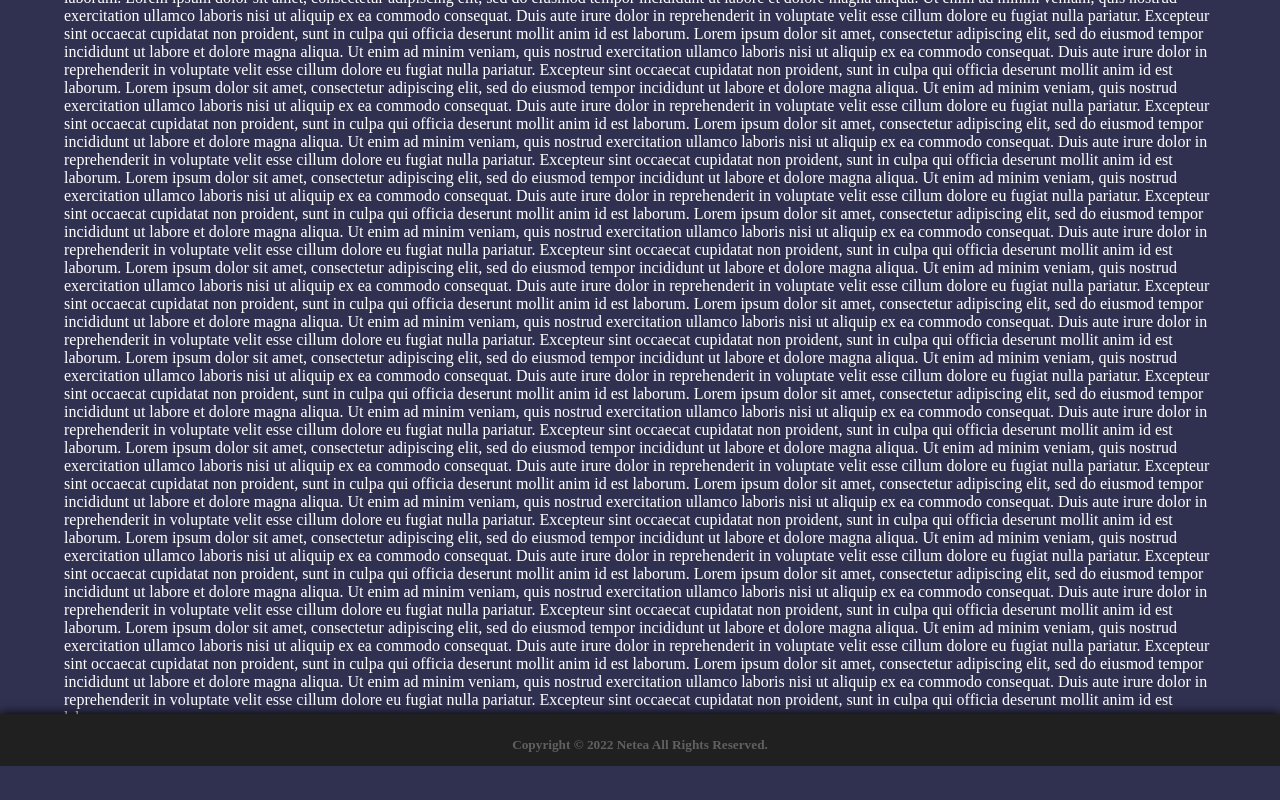
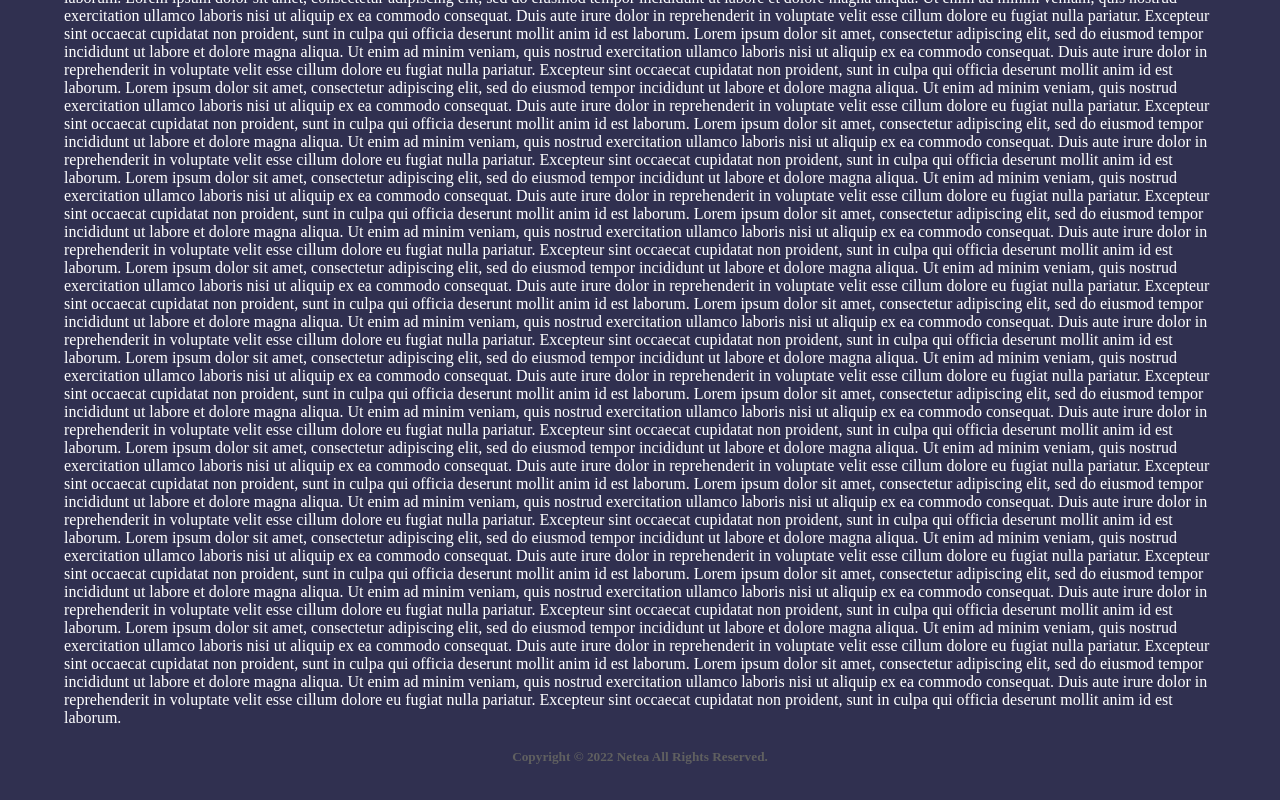
Before and after one commit to Crenchant-Develop/Chronica-Web, a React (Create React App) app: page /login in a window 1280 px wide. Shown: the part 3662-4462 px from the top of the page. Before the commit the page ends 4428 px from the top, so only its background shows below. Built offline with nearby package versions, Linux system fonts and the light colour scheme; a web font is replaced by a local one.

Commit message:
일단 커밋

```diff
--- a/src/App.jsx
+++ b/src/App.jsx
@@ -3,38 +3,33 @@ import React from "react";
 import { Routes, Route } from "react-router-dom";
 
 //Pages
-import { Config } from './components/GetUser';
-import Header from './components/Header';
-
-import Lorem from './components/Lorem';
-import Footer from './components/Footer';
-
+import Inventory from './pages/Inventory';
 import Main from './pages/Main';
 import Login from './pages/Login';
-import { TestButton, Inventory } from './pages/Inventory';
+
+//components
+import Header from './components/Header';
+import Section from './components/Section';
+import Footer from './components/Footer';
+import { Config } from './components/GetUser';
 
 //Assets
 import './App.scss'; /* ◀ "CSS to SCSS" be has been converted. For SASS! */
+
 
 class App extends React.Component {
   render() {
     return (
       <div className="App" id="wrapper">
-          <Header />
+        <Header />
+        <Section>
           <Routes>
-            <Route path="/" element={<Main/>} />
+            <Route path="/" element={<Main />} />
             <Route path="/login" element={<Login authURL={Config.authURL} />} />
-            <Route path="/inventory" element={<TestButton />} />
+            <Route path="/inventory" element={<Inventory />} />
           </Routes >
-        <div className="section">
-          <Lorem />
-          <Routes>
-            <Route path="/inventory" element={<Inventory />} />
-          </Routes>
-        </div>
-        <div className="container">
-          <Footer />
-        </div>
+        </Section>
+        <Footer className="container"/>
       </div >
     );
   }
--- a/src/App.scss
+++ b/src/App.scss
@@ -77,11 +77,14 @@ nav {
   }
 
   .footer {
+    position: absolute;
+    bottom: 0;
     width: 100%;
     height: 3vw;
-    bottom: 0;
-    position: absolute;
-    color: #606060;
+
+    .context{
+      color: #606060;
+    }
   }
 
   .logo {
--- a/src/components/Footer.js
+++ b/src/components/Footer.js
@@ -1,9 +1,13 @@
 import React from "react";
 
-export default function Footer() {
+export default function Footer(props) {
   return (
-    <footer className="footer container context">
-      <h5>Copyright &copy; 2022 Netea All Rights Reserved.</h5>
+    <footer {...props}>
+      <div className="footer">
+        <div className="context">
+          <h5>Copyright &copy; 2022 Netea All Rights Reserved.</h5>
+        </div>
+      </div>
     </footer>
   );
 }
--- a/src/components/Header.js
+++ b/src/components/Header.js
@@ -7,7 +7,6 @@ export default function Header(props) {
     <ThemeProvider theme={TitleTheme}>
       <header className="header container">
       <Nav/>
-
       </header>
     </ThemeProvider>
   );
--- /dev/null
+++ b/src/components/Section.jsx
@@ -0,0 +1,11 @@
+import React from "react";
+import Lorem from './Lorem';
+
+function Section(props) {
+  return <div className="section">
+    {props.children}
+    <Lorem />
+  </div>;
+}
+
+export default Section;
--- a/src/pages/Inventory.js
+++ b/src/pages/Inventory.js
@@ -45,7 +45,7 @@ function TestButton() {
   );
 };
 
-function Inventory() {
+export default function Inventory() {
   return (
     <>
       <br /><br />
```
Also changed, not shown: src/pages/Main.js (+22 -0 lines).
